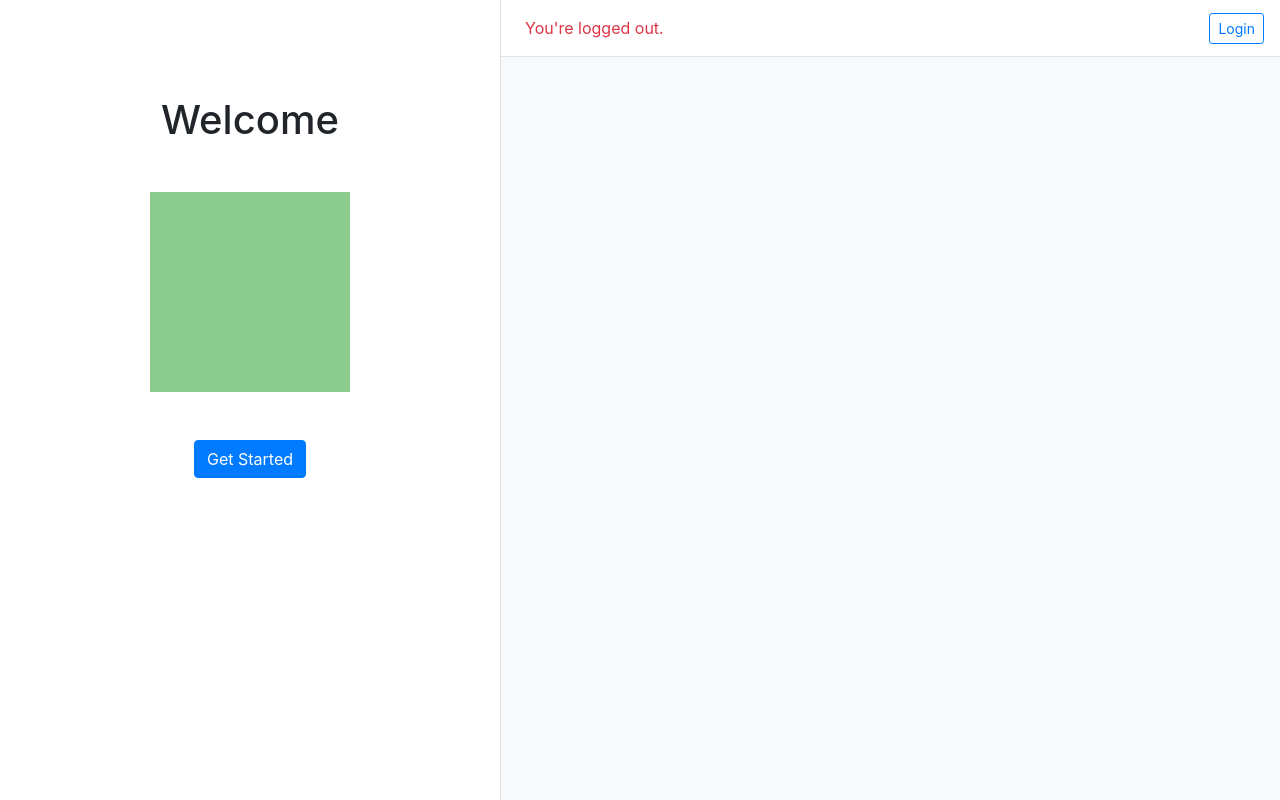
After one commit to rowsheet/rideshare, a Flask app: template templates/pages/splash_page.html in a window 1280 px wide. The commit adds this page. Run offline with Flask 2, Linux system fonts and the light colour scheme; the template is opened without the code that fills it: most values are stand-ins (such as "Sample title", 1, 10 or a date in 2020); parts of the project's set-up code (start-up, migrations or seed data) failed here and were passed over; some libraries are stand-ins or nearby versions.

Commit message:
Adding splashpage.

```diff
--- a/main.py
+++ b/main.py
@@ -7,7 +7,14 @@ import api
 app = Flask(__name__)
 app.config['TEMPLATES_AUTO_RELOAD'] = True
 
-API_SERVER = settings.API_SERVER
+@app.route('/')
+def index():
+    session_id = request.cookies.get("session_id")
+    session = api.session(session_id)
+    return render_template("pages/splash_page.html",
+        session=session,
+        settings=settings,
+    )
 
 @app.route('/auth_callback', methods=['GET'])
 def auth_callback():
@@ -20,17 +27,6 @@ def auth_callback():
         return resp
     return "Oops... Something went wrong."
 
-@app.route('/')
-def index():
-    session_id = request.cookies.get("session_id")
-    session = api.session(session_id)
-    api_test = api.api_test(session_id, {"value": "DOO"})
-    return render_template("pages/test.html",
-        session=session,
-        settings=settings,
-        api_test=api_test,
-    )
-
 @app.route('/<path:path>', methods=['GET', 'POST'])
 def catchall(path):
     return "404 Page not found."
--- a/static/app.css
+++ b/static/app.css
@@ -1,3 +1,10 @@
+:root {
+    --theme-color: #8bcb8d;
+    --dark: #596981;
+    --light: #eeeeee;
+    --background: white;
+}
+
 #content {
     width: 100%;
     display: flex;
@@ -6,6 +13,9 @@
 
 #desktop_content{
     flex: auto;
+}
+#desktop_content .container-fluid {
+    min-height: calc(100vh - 57px);
 }
 
 #mobile_content {
@@ -19,7 +29,6 @@
 }
 
 @media screen and (max-width: 500px) {
-    * { color: blue; }
     #mobile_content {
         width: 100%;
         min-width: 100%;
@@ -29,3 +38,37 @@
         overflow: hidden;
     }
 }
+
+/*--------------------------------------
+ * COMPONENTS
+--------------------------------------*/
+
+.round_button {
+    height: 50px;
+    width: 50px;
+    border-radius: 50px;
+    background: var(--theme-color);
+    border: none;
+    float: right;
+}
+
+i.material-icons {
+    vertical-align: middle;
+}
+
+.map {
+    background: var(--light);
+}
+
+/*--------------------------------------
+ * PAGES
+--------------------------------------*/
+
+/* Initial Screen */
+
+#page_inital_screen #logo {
+    width: 200px;
+    height: 200px;
+    margin: auto;
+    background: var(--theme-color);
+}
--- /dev/null
+++ b/templates/pages/splash_page.html
@@ -0,0 +1,14 @@
+{% extends "index.html" %}
+
+{% block mobile_content %}
+<div id="page_inital_screen" class="text-center pt-5">
+    <h1 class="text-center m-5">
+        Welcome
+    </h1>
+    <div id="logo" class="text-center">
+    </div>
+    <a href="main_screen" class="btn btn-primary m-5">
+        Get Started
+    </a>
+</div>
+{% endblock %}
```
Also changed, not shown: templates/pages/test.html (deleted, +0 -41 lines).
